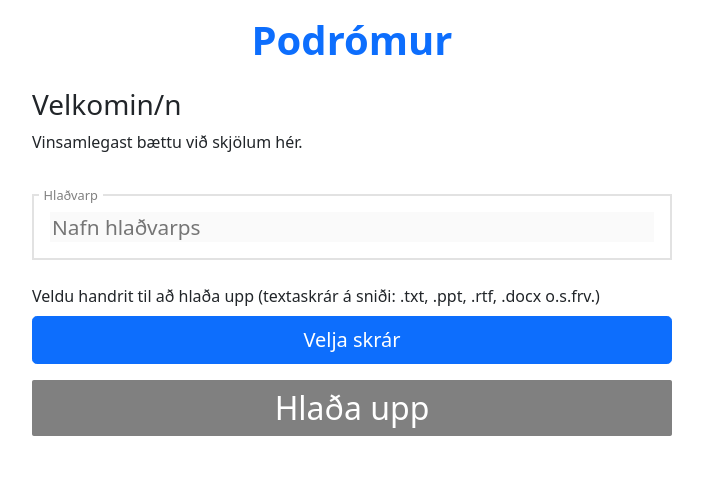
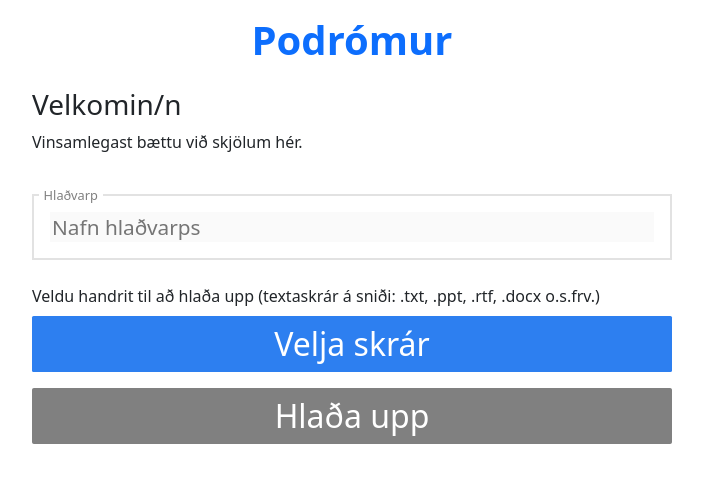
Before and after one commit to cadia-lvl/upload-to-s3, a React app in the folder frontend/: page / in a window 1280 px wide. Shown: the top 482 px of the page, without its empty margins (288-991 px from the left). Built offline with nearby package versions, Linux system fonts and the light colour scheme.

Commit message:
update buttons and file list

```diff
--- a/frontend/src/components/frontpage/index.tsx
+++ b/frontend/src/components/frontpage/index.tsx
@@ -5,7 +5,6 @@ import { withRouter, RouteComponentProps } from 'react-router-dom';
 import TextInput from '../ui/input/text-input';
 import Layout from '../ui/layout';
 import Form from 'react-bootstrap/Form';
-import Button from 'react-bootstrap/Button';
 import Spinner from 'react-bootstrap/Spinner';
 
 import * as api from '../../services/api';
@@ -29,11 +28,11 @@ const SubmitButton = styled.button`
     font-size: 2rem;
     height: 3.5rem;
     margin: 1rem 0rem;
-    border: 1px solid ${({ disabled }) => (disabled ? 'gray' : '#60C197')};
+    border: 1px solid ${({ disabled }) => (disabled ? 'gray' : '#29BF12')};
 
     border-radius: 0.1rem;
 
-    background-color: ${({ disabled }) => (disabled ? 'gray' : '#60C197')};
+    background-color: ${({ disabled }) => (disabled ? 'gray' : '#29BF12')};
 
     cursor: ${({ disabled }) => (disabled ? 'initial' : 'pointer')};
     &:active {
@@ -68,13 +67,30 @@ const RadioButtonsContainer = styled.div`
     margin-top: 1rem;
 `;
 
+const FilesWrapper = styled.div``;
+
 const FilesContainer = styled.div`
     max-height: 30rem;
+    overflow-y: scroll;
+    border: 1px solid lightgray;
+    padding: 0rem 0.25rem;
+`;
+
+interface SpinnerWrapperProps {
+    hidden?: boolean;
+}
+
+const SpinnerWrapper = styled.div<SpinnerWrapperProps>`
+    display: ${(props) => (props.hidden ? 'none' : 'flex')};
+    align-items: center;
+    justify-content: center;
+    margin-top: 1rem;
 `;
 
 const FileItem = styled.div`
     display: flex;
     flex-direction: row;
+    justify-content: space-between;
     gap: 1rem;
     box-shadow: 0px 2px #e2e2e2;
 `;
@@ -89,14 +105,25 @@ const Status = styled.div`
     margin-right: 0.5rem;
 `;
 
-const Remove = styled.button`
+const Button = styled.button`
     color: white;
-    background: red;
     border: none;
     font-weight: bold;
+    border-radius: 0.1rem;
+
+    :active {
+        transform: translateY(2px);
+    }
+`;
+
+const RemoveOneButton = styled(Button)`
+    background: #ff0a1f;
     border-radius: 50%;
     width: 1.5rem;
     aspect-ratio: 1;
+    display: flex;
+    align-items: center;
+    justify-content: center;
 `;
 
 const FormGroup = styled(Form.Group)`
@@ -107,25 +134,24 @@ const FormControl = styled(Form.Control)`
     display: none;
 `;
 
-const LargeButton = styled(Button)`
-    width: 20rem;
-`;
-
 const SelectedFilesTitle = styled.div`
     display: flex;
     flex-direction: row;
     justify-content: space-between;
 `;
 
-const RemoveAllButton = styled.button`
-    border: none;
-    color: white;
-    background: red;
-    font-weight: bold;
+const RemoveAllButton = styled(Button)`
+    background: #ff0a1f;
+    margin-bottom: 0.5rem;
+    height: 2rem;
+`;
 
-    :active {
-        transform: translateY(2px);
-    }
+const UploadFilesButton = styled(Button)`
+    background: #2d7ff0;
+    height: 3.5rem;
+    width: 100%;
+    font-size: 2rem;
+    font-weight: normal;
 `;
 
 const WelcomeTextContainer = styled.div``;
@@ -302,6 +328,11 @@ class FrontPage extends React.Component<Props, State> {
         this.setState({ selectedFiles: [], selectedAudioFiles: [] });
     };
 
+    onSelectFilesClicked = (e: any) => {
+        e.preventDefault();
+        document.getElementById('formFileMultiple')?.click();
+    };
+
     render() {
         const { processing, audioType, selectedFiles } = this.state;
         return (
@@ -339,25 +370,13 @@ class FrontPage extends React.Component<Props, State> {
                                 onChange={this.onFileChange}
                                 multiple
                             />
-                            <div className="d-grid">
-                                <Button
-                                    variant={
-                                        selectedFiles.length > 0
-                                            ? 'success'
-                                            : 'primary'
-                                    }
-                                    size="lg"
-                                    onClick={() =>
-                                        document
-                                            .getElementById('formFileMultiple')
-                                            ?.click()
-                                    }
+                            <UploadFilesButton
+                                onClick={this.onSelectFilesClicked}
                             >
                                 {selectedFiles.length > 0
                                     ? 'Velja fleiri skrár'
                                     : 'Velja skrár'}
-                                </Button>
-                            </div>
+                            </UploadFilesButton>
                         </FormGroup>
                         {/* might be useful for if people upload all the
                                 data as an archive
@@ -370,39 +389,30 @@ class FrontPage extends React.Component<Props, State> {
                               />
                             </Form.Group>
                             */}
-                        <Spinner
-                            animation={'border'}
-                            role={'status'}
-                            hidden={!processing}
-                        >
-                            <span className="visually-hidden">Loading...</span>
-                        </Spinner>
-                        <SubmitButton
-                            type="submit"
-                            disabled={this.submitDisabled()}
-                        >
-                            Hlaða upp
-                        </SubmitButton>
-                    </Form>
-                    <FilesContainer>
+                        <FilesWrapper>
                             {selectedFiles && selectedFiles.length > 0 && (
                                 <SelectedFilesTitle>
-                                <h3>Valdar skrár ({selectedFiles.length})</h3>
-                                <Button
-                                    variant="danger"
+                                    <h3>
+                                        Valdar skrár ({selectedFiles.length})
+                                    </h3>
+                                    <RemoveAllButton
                                         onClick={this.clearAllSelectedFiles}
                                     >
                                         Fjarlægja allar skrár
-                                </Button>
+                                    </RemoveAllButton>
                                 </SelectedFilesTitle>
                             )}
-                        {selectedFiles &&
-                            Array.from(selectedFiles).map((file) => {
+                            {selectedFiles.length > 0 && (
+                                <FilesContainer>
+                                    {Array.from(selectedFiles).map(
+                                        (file, index) => {
                                             return (
                                                 <FileItem key={file.name}>
+                                                    <Name>{`${index + 1} - ${
+                                                        file.name
+                                                    }`}</Name>
                                                     <Status>
-                                            <Button
-                                                variant="danger"
+                                                        <RemoveOneButton
                                                             onClick={() =>
                                                                 this.removeFileClicked(
                                                                     file.name
@@ -411,13 +421,33 @@ class FrontPage extends React.Component<Props, State> {
                                                             title={'Fjarlægja'}
                                                         >
                                                             X
-                                            </Button>
+                                                        </RemoveOneButton>
                                                     </Status>
-                                        <Name>{file.name}</Name>
                                                 </FileItem>
                                             );
-                            })}
+                                        }
+                                    )}
                                 </FilesContainer>
+                            )}
+                        </FilesWrapper>
+                        <SpinnerWrapper hidden={!processing}>
+                            <Spinner
+                                animation={'border'}
+                                role={'status'}
+                                hidden={!processing}
+                            >
+                                <span className="visually-hidden">
+                                    Loading...
+                                </span>
+                            </Spinner>
+                        </SpinnerWrapper>
+                        <SubmitButton
+                            type="submit"
+                            disabled={this.submitDisabled()}
+                        >
+                            Hlaða upp
+                        </SubmitButton>
+                    </Form>
                 </FrontPageContainer>
             </Layout>
         );
```
Lines whose indentation alone changed are shown as unchanged.
